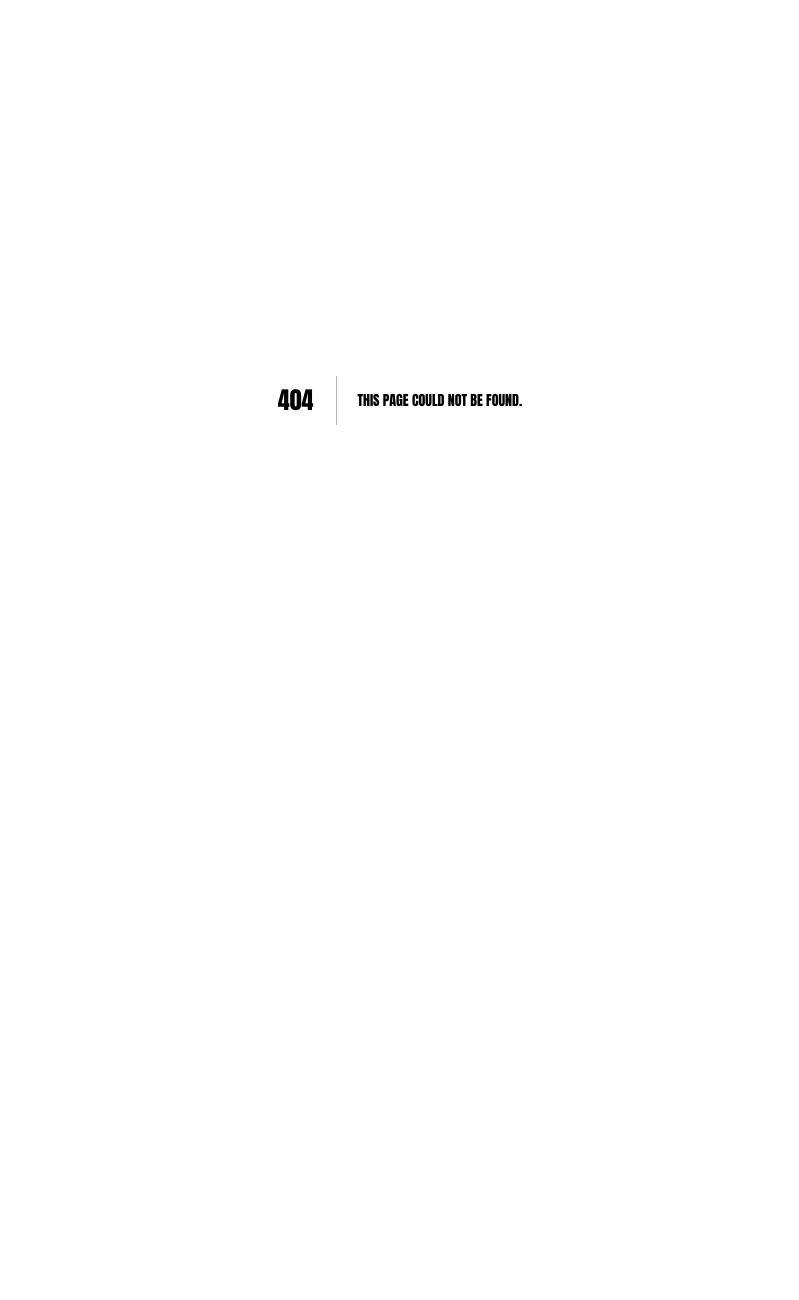
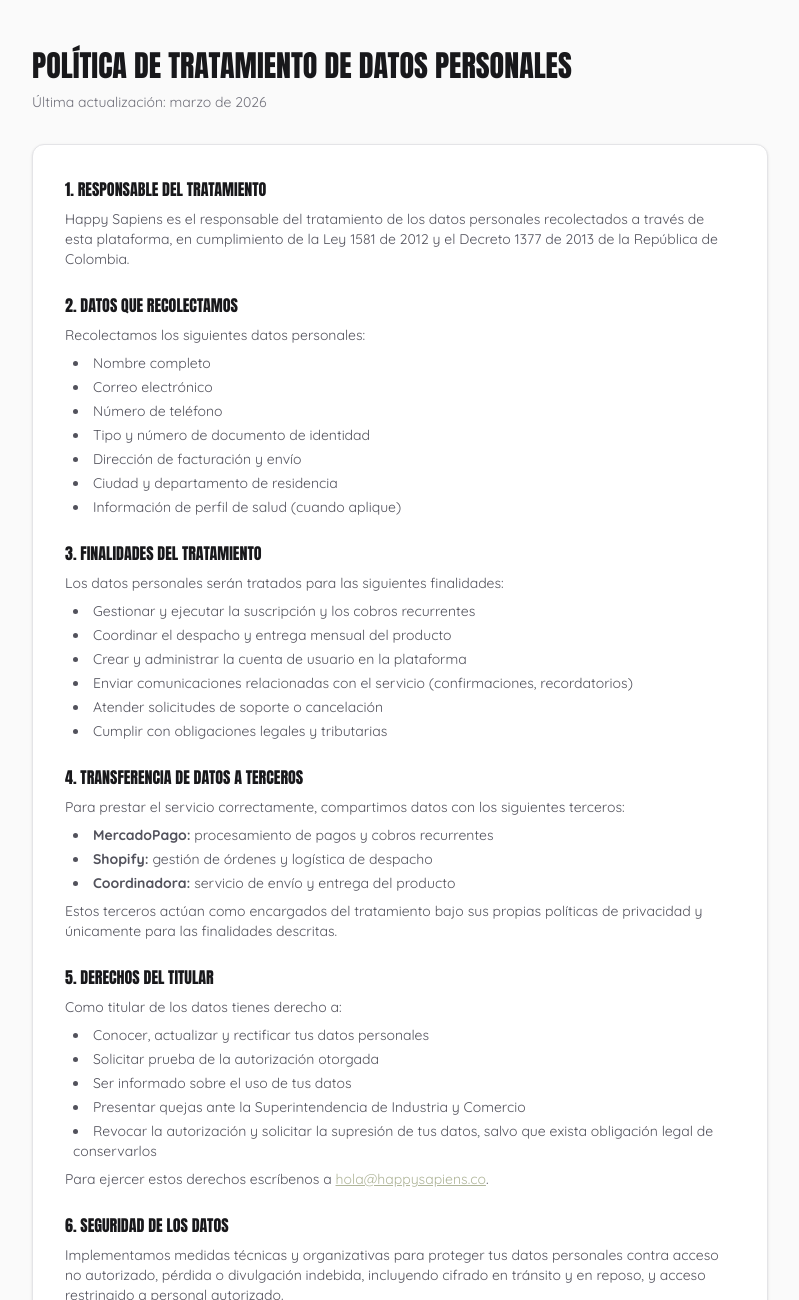
Before and after one commit to Geniorama/happy-sapiens-platform, a Next.js app: page /politica-tratamiento-datos in a window 1280 px wide. Before the commit this address had no page. Shown: the top 1300 px of the page, without its empty margins (240-1039 px from the left). Before the commit the page ends 800 px from the top, so only its background shows below. Built offline with nearby package versions, Linux system fonts and the light colour scheme.

Commit message:
feat: checkboxes de términos y política de datos en el formulario de suscripción

```diff
--- /dev/null
+++ b/src/app/politica-tratamiento-datos/page.tsx
@@ -0,0 +1,118 @@
+export const metadata = {
+  title: "Política de tratamiento de datos — Happy Sapiens",
+  description: "Política de tratamiento de datos personales de Happy Sapiens",
+}
+
+export default function PoliticaTratamientoDatosPage() {
+  return (
+    <div className="min-h-screen bg-zinc-50">
+      <div className="max-w-3xl mx-auto px-4 py-8 sm:py-12">
+        <h1 className="text-2xl sm:text-3xl font-heading text-zinc-900 mb-2">
+          Política de tratamiento de datos personales
+        </h1>
+        <p className="text-sm text-zinc-500 mb-8">Última actualización: marzo de 2026</p>
+
+        <div className="bg-white rounded-xl shadow-sm border border-zinc-200 p-6 sm:p-8 text-sm text-zinc-600 space-y-6">
+
+          <section className="space-y-2">
+            <h2 className="text-base font-semibold text-zinc-900">1. Responsable del tratamiento</h2>
+            <p>
+              Happy Sapiens es el responsable del tratamiento de los datos personales recolectados a través
+              de esta plataforma, en cumplimiento de la Ley 1581 de 2012 y el Decreto 1377 de 2013 de la
+              República de Colombia.
+            </p>
+          </section>
+
+          <section className="space-y-2">
+            <h2 className="text-base font-semibold text-zinc-900">2. Datos que recolectamos</h2>
+            <p>Recolectamos los siguientes datos personales:</p>
+            <ul className="list-disc list-inside space-y-1 pl-2">
+              <li>Nombre completo</li>
+              <li>Correo electrónico</li>
+              <li>Número de teléfono</li>
+              <li>Tipo y número de documento de identidad</li>
+              <li>Dirección de facturación y envío</li>
+              <li>Ciudad y departamento de residencia</li>
+              <li>Información de perfil de salud (cuando aplique)</li>
+            </ul>
+          </section>
+
+          <section className="space-y-2">
+            <h2 className="text-base font-semibold text-zinc-900">3. Finalidades del tratamiento</h2>
+            <p>Los datos personales serán tratados para las siguientes finalidades:</p>
+            <ul className="list-disc list-inside space-y-1 pl-2">
+              <li>Gestionar y ejecutar la suscripción y los cobros recurrentes</li>
+              <li>Coordinar el despacho y entrega mensual del producto</li>
+              <li>Crear y administrar la cuenta de usuario en la plataforma</li>
+              <li>Enviar comunicaciones relacionadas con el servicio (confirmaciones, recordatorios)</li>
+              <li>Atender solicitudes de soporte o cancelación</li>
+              <li>Cumplir con obligaciones legales y tributarias</li>
+            </ul>
+          </section>
+
+          <section className="space-y-2">
+            <h2 className="text-base font-semibold text-zinc-900">4. Transferencia de datos a terceros</h2>
+            <p>
+              Para prestar el servicio correctamente, compartimos datos con los siguientes terceros:
+            </p>
+            <ul className="list-disc list-inside space-y-1 pl-2">
+              <li><strong>MercadoPago:</strong> procesamiento de pagos y cobros recurrentes</li>
+              <li><strong>Shopify:</strong> gestión de órdenes y logística de despacho</li>
+              <li><strong>Coordinadora:</strong> servicio de envío y entrega del producto</li>
+            </ul>
+            <p>
+              Estos terceros actúan como encargados del tratamiento bajo sus propias políticas de
+              privacidad y únicamente para las finalidades descritas.
+            </p>
+          </section>
+
+          <section className="space-y-2">
+            <h2 className="text-base font-semibold text-zinc-900">5. Derechos del titular</h2>
+            <p>Como titular de los datos tienes derecho a:</p>
+            <ul className="list-disc list-inside space-y-1 pl-2">
+              <li>Conocer, actualizar y rectificar tus datos personales</li>
+              <li>Solicitar prueba de la autorización otorgada</li>
+              <li>Ser informado sobre el uso de tus datos</li>
+              <li>Presentar quejas ante la Superintendencia de Industria y Comercio</li>
+              <li>Revocar la autorización y solicitar la supresión de tus datos, salvo que exista
+                  obligación legal de conservarlos</li>
+            </ul>
+            <p>
+              Para ejercer estos derechos escríbenos a{" "}
+              <a href="mailto:hola@happysapiens.co" className="text-primary underline">
+                hola@happysapiens.co
+              </a>.
+            </p>
+          </section>
+
+          <section className="space-y-2">
+            <h2 className="text-base font-semibold text-zinc-900">6. Seguridad de los datos</h2>
+            <p>
+              Implementamos medidas técnicas y organizativas para proteger tus datos personales
+              contra acceso no autorizado, pérdida o divulgación indebida, incluyendo cifrado en
+              tránsito y en reposo, y acceso restringido a personal autorizado.
+            </p>
+          </section>
+
+          <section className="space-y-2">
+            <h2 className="text-base font-semibold text-zinc-900">7. Vigencia</h2>
+            <p>
+              Los datos personales serán conservados durante el tiempo que dure la relación
+              contractual y hasta cinco (5) años después de su terminación, o el tiempo que
+              exijan las normas legales aplicables.
+            </p>
+          </section>
+
+          <section className="space-y-2">
+            <h2 className="text-base font-semibold text-zinc-900">8. Cambios a esta política</h2>
+            <p>
+              Podemos actualizar esta política en cualquier momento. Los cambios sustanciales serán
+              comunicados por correo electrónico o mediante un aviso visible en la plataforma.
+            </p>
+          </section>
+
+        </div>
+      </div>
+    </div>
+  )
+}
--- a/src/components/subscription/subscription-form.tsx
+++ b/src/components/subscription/subscription-form.tsx
@@ -55,6 +55,8 @@ export function SubscriptionForm() {
   const [billing, setBilling] = useState<AddressFields>(emptyAddress)
   const [shipping, setShipping] = useState({ fullName: "", ...emptyAddress })
   const [sameAsBilling, setSameAsBilling] = useState(true)
+  const [acceptedTerms, setAcceptedTerms] = useState(false)
+  const [acceptedDataPolicy, setAcceptedDataPolicy] = useState(false)
 
   useEffect(() => {
     const productId = searchParams.get("product")
@@ -400,9 +402,55 @@ export function SubscriptionForm() {
             </div>
           </div>
 
+          {/* Aceptación legal */}
+          <div className="space-y-3 pt-2">
+            <label className="flex items-start gap-3 cursor-pointer">
+              <input
+                type="checkbox"
+                checked={acceptedTerms}
+                onChange={(e) => setAcceptedTerms(e.target.checked)}
+                required
+                className="mt-0.5 w-4 h-4 flex-shrink-0 accent-primary rounded"
+              />
+              <span className="text-sm text-zinc-700">
+                He leído y acepto los{" "}
+                <a
+                  href="/terminos-condiciones"
+                  target="_blank"
+                  rel="noopener noreferrer"
+                  className="text-primary underline hover:text-primary/80"
+                >
+                  términos y condiciones
+                </a>{" "}
+                del servicio.
+              </span>
+            </label>
+
+            <label className="flex items-start gap-3 cursor-pointer">
+              <input
+                type="checkbox"
+                checked={acceptedDataPolicy}
+                onChange={(e) => setAcceptedDataPolicy(e.target.checked)}
+                required
+                className="mt-0.5 w-4 h-4 flex-shrink-0 accent-primary rounded"
+              />
+              <span className="text-sm text-zinc-700">
+                He leído y acepto la{" "}
+                <a
+                  href="/politica-tratamiento-datos"
+                  target="_blank"
+                  rel="noopener noreferrer"
+                  className="text-primary underline hover:text-primary/80"
+                >
+                  política de tratamiento de datos
+                </a>.
+              </span>
+            </label>
+          </div>
+
           <button
             type="submit"
-            disabled={isLoading}
+            disabled={isLoading || !acceptedTerms || !acceptedDataPolicy}
             className="w-full cursor-pointer py-3 px-4 bg-primary text-white font-medium rounded-lg hover:bg-primary/90 focus:outline-none focus:ring-2 focus:ring-primary focus:ring-offset-2 disabled:opacity-50 disabled:cursor-not-allowed transition-colors"
           >
             {isLoading
```
